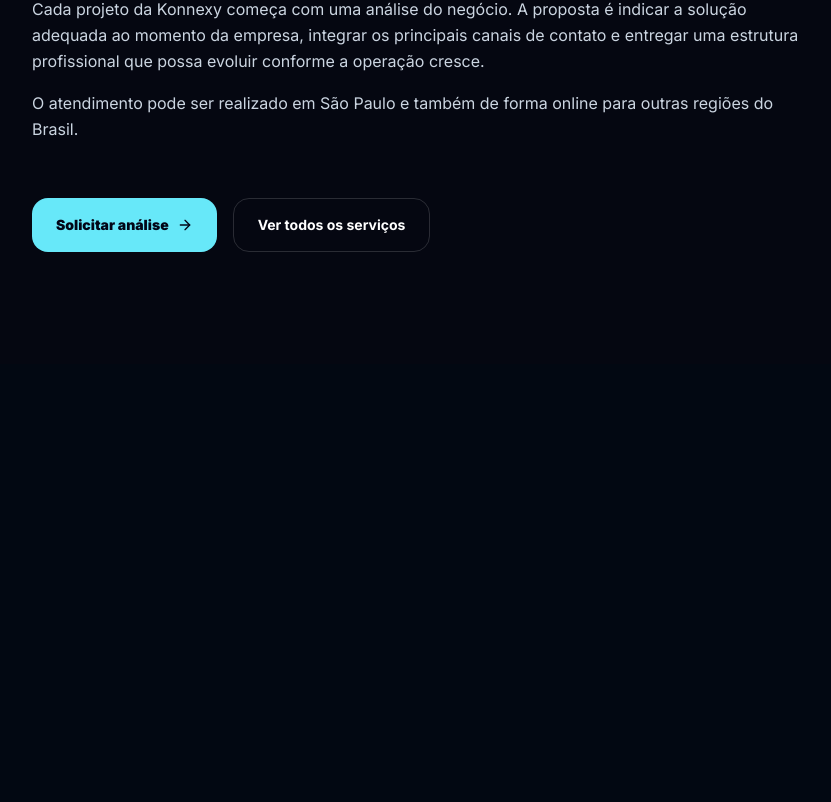
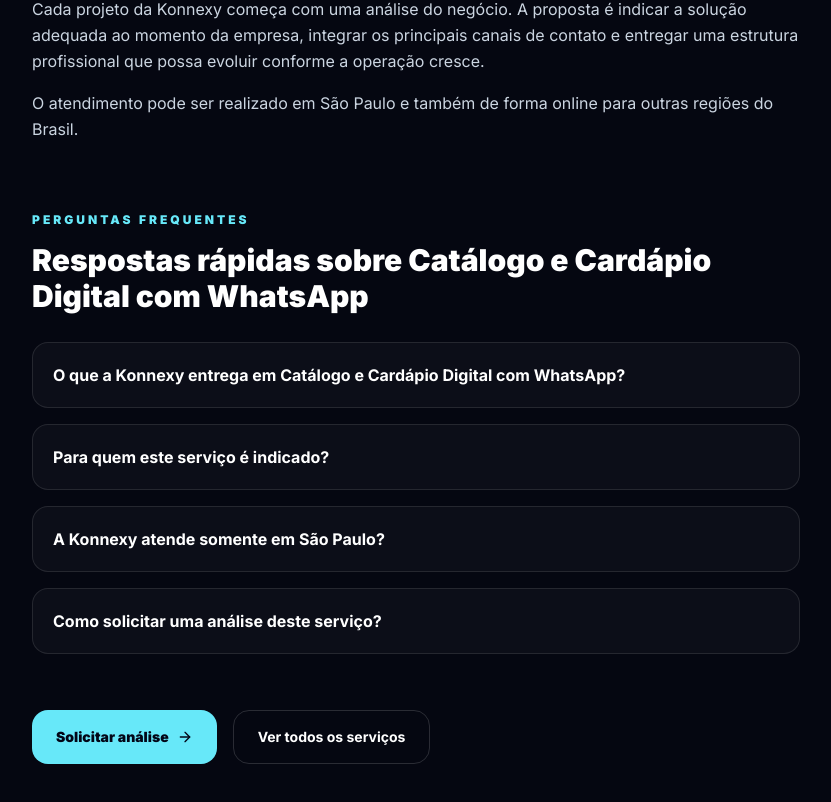
Before and after one commit to mslol21/cartao-visitas, a Next.js app: page /servicos/catalogo-cardapio-digital in a window 1280 px wide. Shown: the part 1168-1970 px from the top of the page, without its empty margins (120-951 px from the left). Before the commit the page ends 1532 px from the top, so only its background shows below. Built offline with nearby package versions, Linux system fonts and the light colour scheme; no server answers.

Commit message:
feat(aeo): add visible FAQs and FAQ schema to service pages

```diff
--- a/src/app/servicos/[slug]/page.tsx
+++ b/src/app/servicos/[slug]/page.tsx
@@ -98,7 +98,32 @@ export default async function ServicePage({ params }: { params: Promise<{ slug:
   const service = services[slug as ServiceSlug];
   if (!service) notFound();
 
-  const schema = generatePageGraph({ title: service.title, description: service.description, path: `/servicos/${slug}`, services: [{ title: service.title, description: service.description, href: `/servicos/${slug}` }] });
+  const faq = [
+    {
+      question: `O que a Konnexy entrega em ${service.title}?`,
+      answer: service.intro,
+    },
+    {
+      question: "Para quem este serviço é indicado?",
+      answer: service.audience,
+    },
+    {
+      question: "A Konnexy atende somente em São Paulo?",
+      answer: "Não. A Konnexy atende empresas em São Paulo e também realiza atendimento online para negócios de outras regiões do Brasil.",
+    },
+    {
+      question: "Como solicitar uma análise deste serviço?",
+      answer: "Use o botão Solicitar análise para falar com a Konnexy pelo WhatsApp. A conversa começa pelo objetivo do negócio e pela estrutura que você já possui.",
+    },
+  ] as const;
+
+  const schema = generatePageGraph({
+    title: service.title,
+    description: service.description,
+    path: `/servicos/${slug}`,
+    services: [{ title: service.title, description: service.description, href: `/servicos/${slug}` }],
+    faq,
+  });
 
   return (
     <main className="min-h-screen bg-[#050711] text-white">
@@ -135,6 +160,21 @@ export default async function ServicePage({ params }: { params: Promise<{ slug:
           </p>
         </section>
 
+        <section className="mt-16 max-w-3xl" aria-labelledby="faq-title">
+          <span className="text-xs font-black uppercase tracking-[0.25em] text-cyan-300">Perguntas frequentes</span>
+          <h2 id="faq-title" className="mt-3 text-3xl font-black">Respostas rápidas sobre {service.title}</h2>
+          <div className="mt-7 space-y-4">
+            {faq.map((item) => (
+              <details key={item.question} className="group rounded-2xl border border-white/10 bg-white/[0.03] p-5">
+                <summary className="cursor-pointer list-none pr-6 font-bold text-white marker:hidden">
+                  {item.question}
+                </summary>
+                <p className="mt-3 leading-relaxed text-slate-300">{item.answer}</p>
+              </details>
+            ))}
+          </div>
+        </section>
+
         <div className="mt-14 flex flex-wrap gap-4">
           <a
             href="https://wa.me/5516991551200?text=Olá,%20vi%20uma%20solução%20no%20site%20da%20Konnexy%20e%20quero%20entender%20como%20funciona."
```
